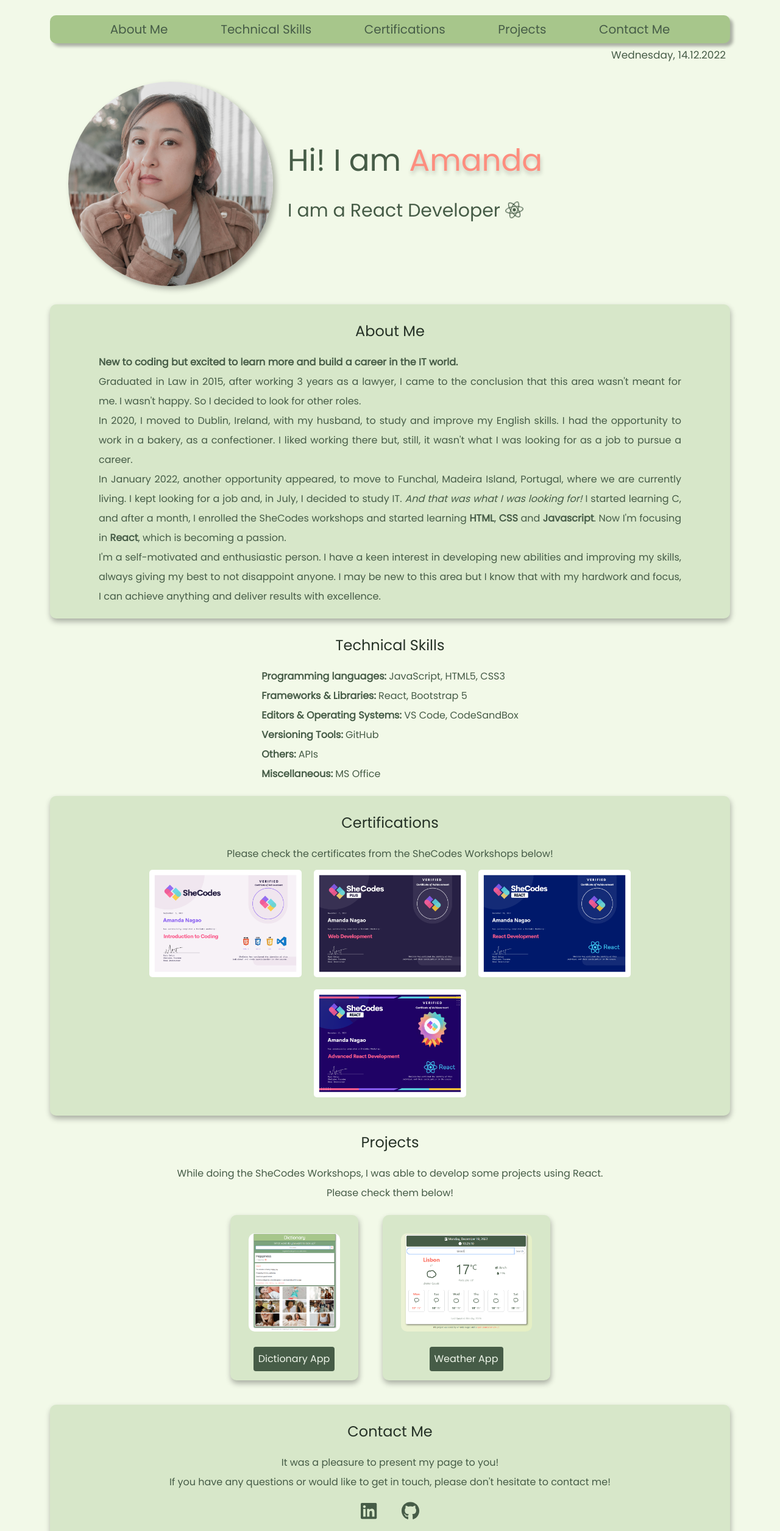
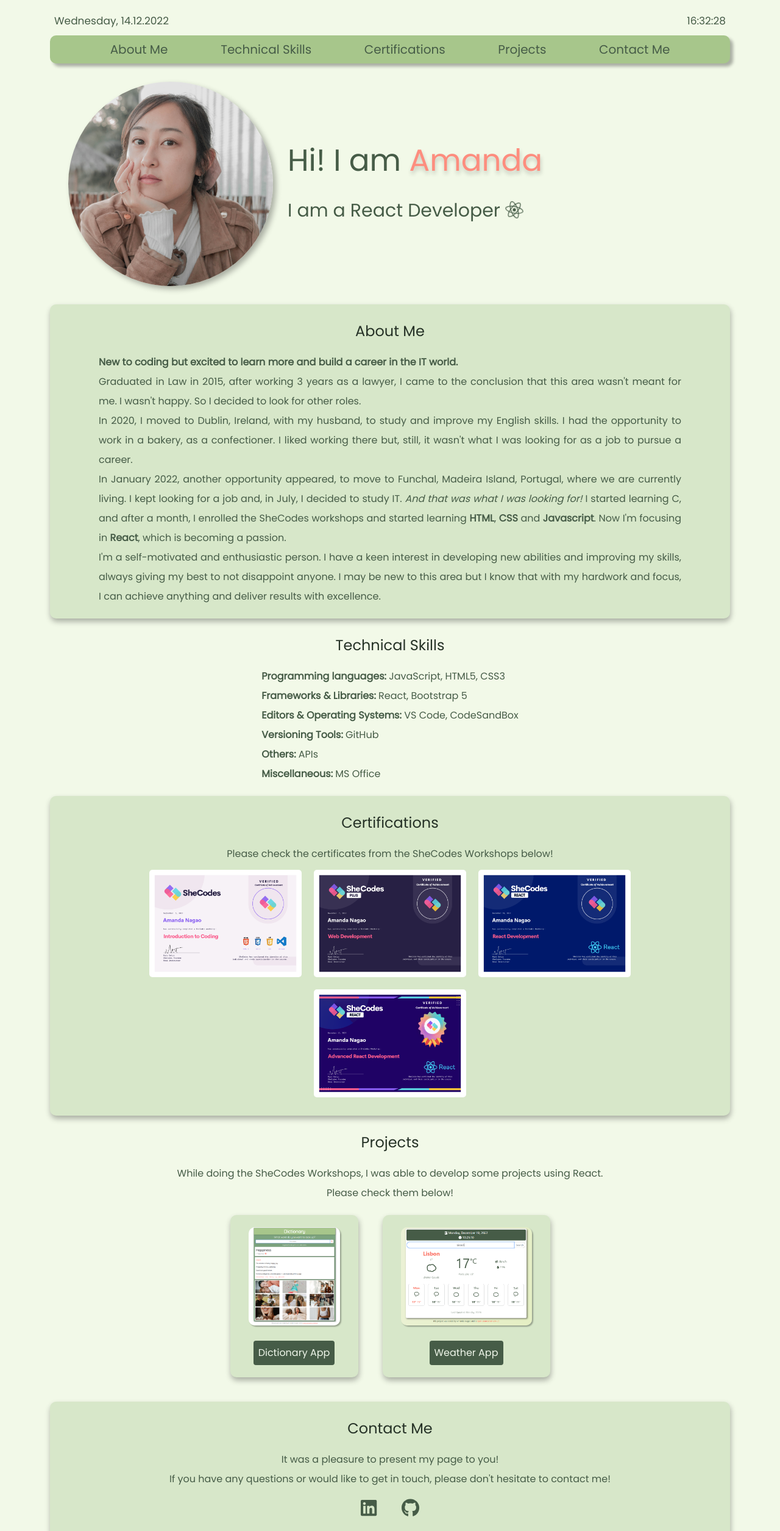
Before and after one commit to amandanagao/my-portfolio-page, a React (Create React App) app: page / in a window 1280 px wide. Shown: the top 2510 px of the page at 61% size. Built offline with nearby package versions, Linux system fonts and the light colour scheme.

Commit message:
Added Date and Time

```diff
--- a/src/MenuBar.js
+++ b/src/MenuBar.js
@@ -10,6 +10,7 @@ import "./css/MenuBar.css";
 export default function MenuBar() {
     return (
         <div className="MenuBar">
+            <MenuDate />
             <Navbar className="MenuBar-navbar">
                 <Container className="MenuBar-container">
                     <a href="#AboutMe">About Me</a>
@@ -19,7 +20,6 @@ export default function MenuBar() {
                     <a href="#ContactMe">Contact Me</a>
                 </Container>
             </Navbar>
-            <MenuDate />
         </div>
     );
 }
--- a/src/MenuDate.js
+++ b/src/MenuDate.js
@@ -20,7 +20,14 @@ export default function MenuDate() {
 
     return (
         <div className="MenuDate">
-            {day}, {date}.{month}.{year}
+            <div className="MenuDate-date">
+                {day}, {date}.{month}.{year}
+            </div>
+            <div className="MenuDate-time">
+                {new Date().toLocaleTimeString("en-US", {
+                    hour12: false,
+                })}
+            </div>
         </div>
     );
 }
--- a/src/css/MenuDate.css
+++ b/src/css/MenuDate.css
@@ -2,5 +2,6 @@
     color: #465c47;
     font-size: 17px;
     margin: 7px;
-    text-align: end;
+    display: flex;
+    justify-content: space-between;
 }
--- a/src/css/Projects.css
+++ b/src/css/Projects.css
@@ -16,7 +16,8 @@
 
 .Projects img {
     border-radius: 10px;
-    margin: 20px;
+    margin: 10px 20px 20px;
+    box-shadow: 2px 2px 2px rgba(0, 0, 0, 0.3);
 }
 
 .Projects a {
@@ -26,7 +27,7 @@
 
 .Projects button {
     background: #465c47;
-    margin: 5px;
+    margin: 5px 0px 10px;
     padding: 8px;
     border: none;
     border-radius: 4px;
--- a/src/index.js
+++ b/src/index.js
@@ -4,8 +4,13 @@ import "./css/index.css";
 import App from "./App";
 
 const root = ReactDOM.createRoot(document.getElementById("root"));
-root.render(
-    <React.StrictMode>
-        <App />
-    </React.StrictMode>
-);
+
+function tick() {
+    root.render(
+        <React.StrictMode>
+            <App />
+        </React.StrictMode>
+    );
+}
+
+setInterval(tick, 1000);
```
